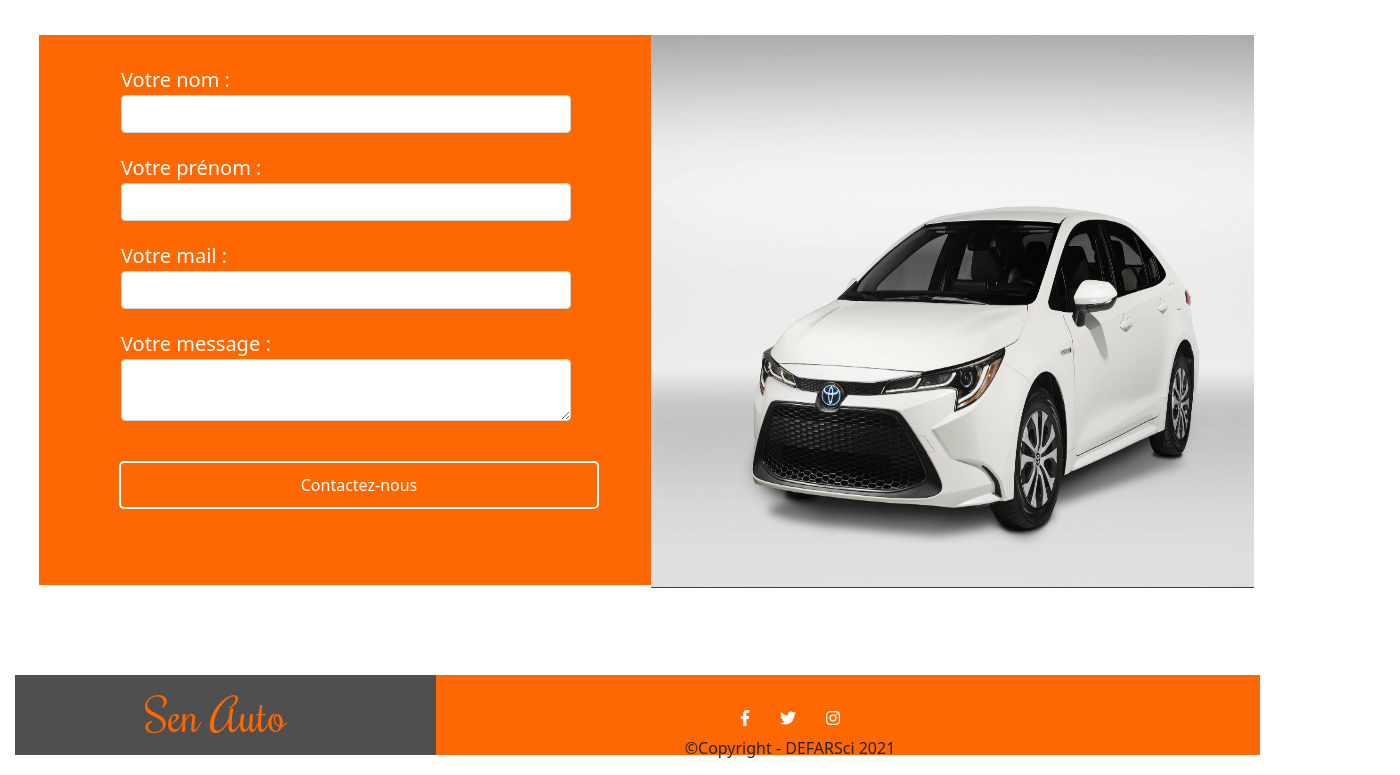
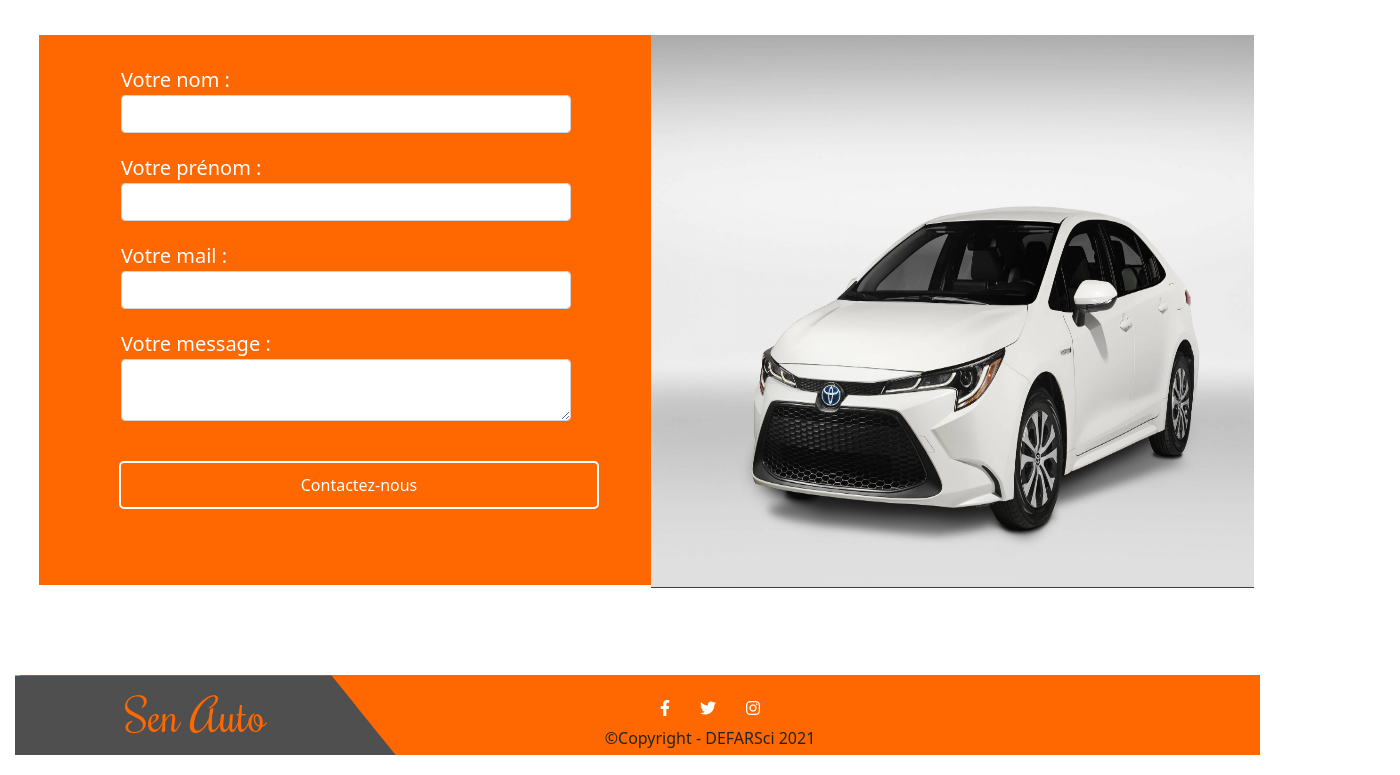
Before and after one commit to Biranend/SenAuto, a plain HTML site: page index.html in a window 1280 px wide. Shown: the part 1472-2247 px from the top of the page, 1400 px wide, since content can reach past the window. Drawn offline with Linux system fonts and the light colour scheme.

Commit message:
Ajouter un bordure en diagonale sur les titre SenAuto

```diff
--- a/css/style.css
+++ b/css/style.css
@@ -28,6 +28,10 @@ nav div{
     right: 10px;
     padding-right: 90px;
     padding-left: 90px;
+    -webkit-clip-path: polygon(0 0, 83% 0, 100% 100%, 0% 100%);
+    clip-path: polygon(0 0, 83% 0, 100% 100%, 0% 100%);
+
+
 }
 nav div h1{
     font-size: 50px;
@@ -249,13 +253,15 @@ footer{
 }
 .titrefooter{
     height: 80px;
-    padding-left: 50px;
-    padding-right: 50px;
+    padding-left: 30px;
+    padding-right: 30px;
     position: relative;
     top: -10px;
     background-color: var(--grisfoncé);
     display: inline-block;
     right: 15px;
+    -webkit-clip-path: polygon(0 0, 83% 0, 100% 100%, 0% 100%);
+    clip-path: polygon(0 0, 83% 0, 100% 100%, 0% 100%);
 }
 footer h1{
     display: inline;
@@ -273,8 +279,8 @@ footer h1{
 .icons{
     text-align: center;
     position: relative;
-    top: -75px;
-    left: 150px;
+    top: -85px;
+    left: 70px;
 }
 footer span{
     padding: 0;
```
